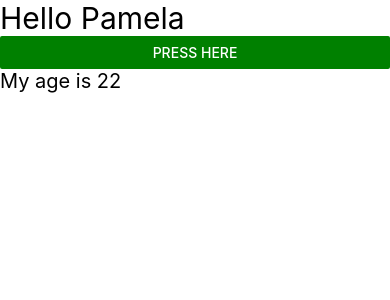
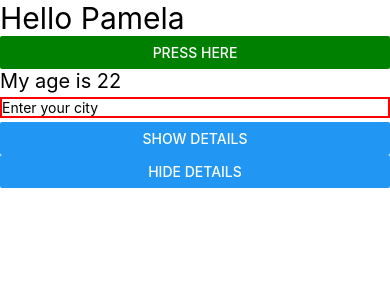
Before and after one commit to pamela2002/React_Native_tut, a React Native app: screen / in a window 390 px wide. Shown: the top 300 px of the page. Built offline with nearby package versions, Linux system fonts and the light colour scheme.

Commit message:
Today I've covered the topics - Basic Style for RN App, Get Text Input Value, Input form in React Native

```diff
--- a/App.tsx
+++ b/App.tsx
@@ -1,17 +1,36 @@
-import React,{useState} from 'react';
-import {Text, View, Button} from 'react-native';
+import React, {useState} from 'react';
+import { Text, View, Button, TextInput, StyleSheet, sty } from 'react-native';
 
 const App = () => {
   const [name, setName] = useState("Pamela");
+  const [city, setCity] = useState("");
+  const [display, setDisplay] = useState(false);
   const age = 22;
   return (
     <View>
-      <Text style={{ fontSize: 30 }}>Hello {name}</Text>
+      <Text style={{fontSize: 30}}>Hello {name}</Text>
       <Button title='Press Here' onPress={() => { setName("Pam") }} color={"green"}></Button>
       <UserData age={age} />
+      <TextInput placeholder='Enter your city' value={city} onChangeText={(text) => { setCity(text) }} style={{borderColor:"red", borderWidth:2, marginTop:4, marginBottom:4}} />
+      <Button title='Show details' onPress={() => setDisplay(true)} />
+      <Button title='Hide details' onPress={() => { setDisplay(false); setCity("") }} />
+      <View>
+      {
+        display ? <Text style={styles.textInput}>
+          Name of youe city: {city}
+        </Text> : null
+        }
+        </View>
     </View>
   );
 }
+
+const styles = StyleSheet.create({
+  textInput: {
+    fontSize: 30,
+    marginTop: 10
+  }
+})
 
 const UserData = (props) => {
   return (
```
